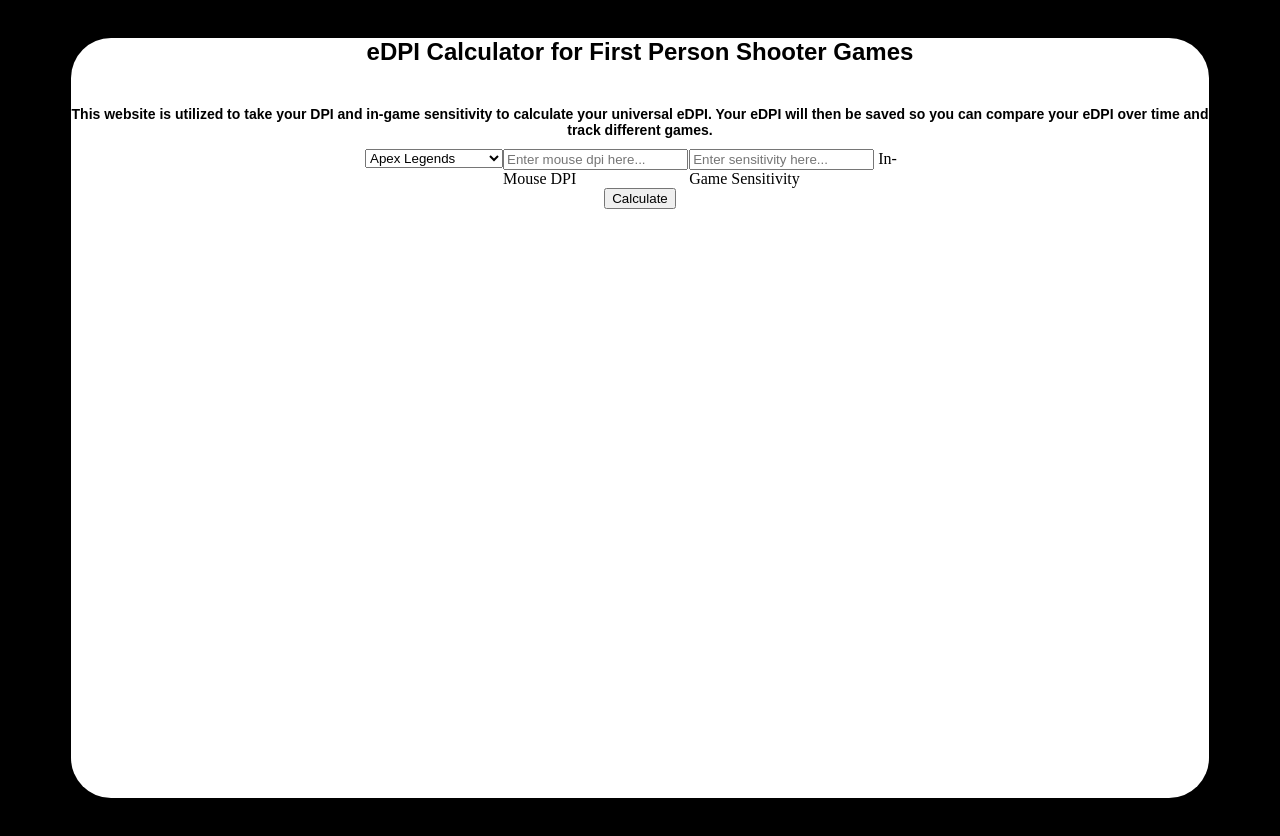
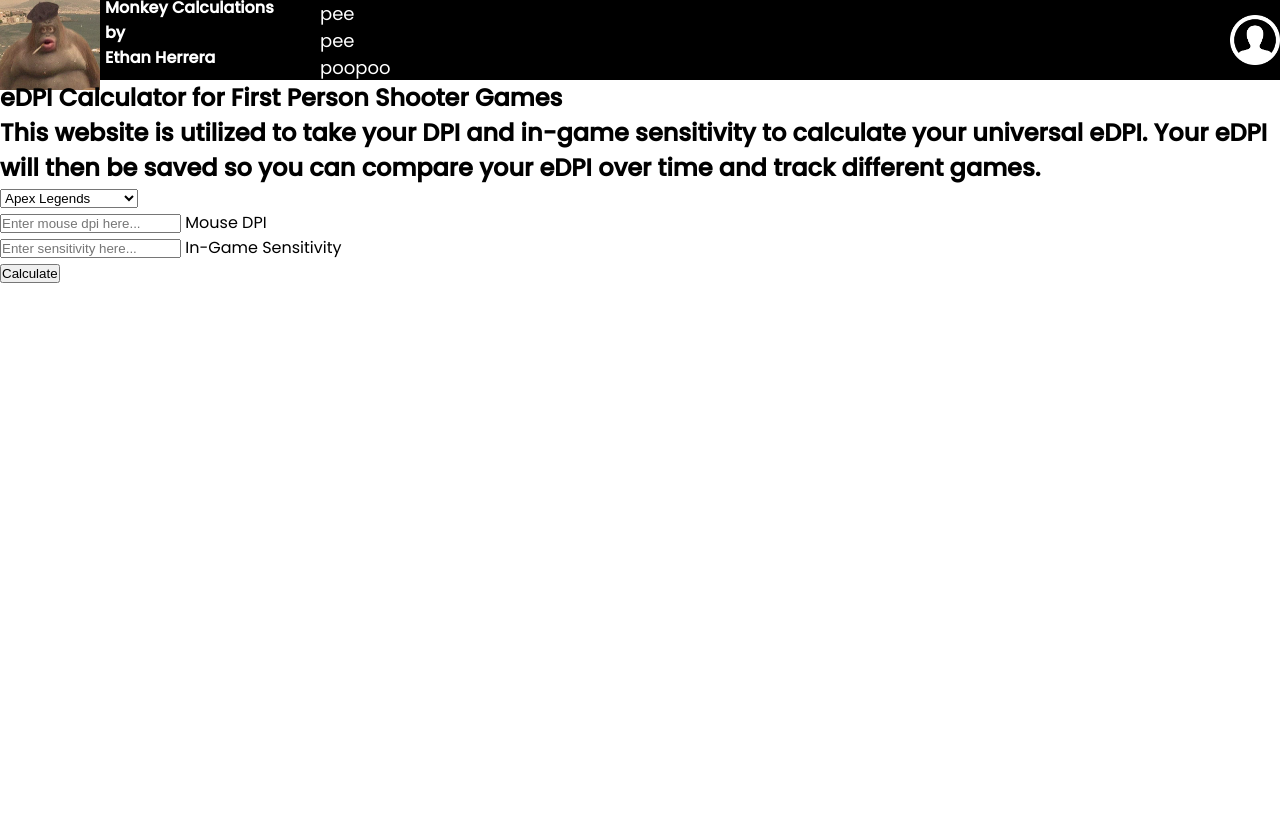
Before and after one commit to ethanherrera/eDPI-Calculator, a plain HTML site: page index.html in a window 1280 px wide. After the commit the page ends 800 px from the top, so only its background shows below. Drawn offline with Linux system fonts and the light colour scheme.

Commit message:
added css

```diff
--- a/index.html
+++ b/index.html
@@ -3,16 +3,40 @@
         <head>
                 <title>eDPI Calculator</title>
                 <link href="./style.css" type="text/css" rel="stylesheet" />
+                <link rel="preconnect" href="https://fonts.gstatic.com">
+                <link href="https://fonts.googleapis.com/css2?family=Poppins:wght@400;500&display=swap" rel="stylesheet">
         </head>
         <body>
+
+                <header>
+                        <div class="logo-container">
+                                <img src="./monke.jpg" alt="Monke Logo">
+                                <h4 class="logo">Monkey Calculations <br>by<br>Ethan Herrera</h4>
+                        </div>
+                        <nav class="navigation">
+                                <ul class="nav-links">
+                                        <li><a href="" class="nav-link">pee</a></li>
+                                        <li><a href="" class="nav-link">pee</a></li>
+                                        <li><a href="" class="nav-link">poopoo</a></li>
+                                </ul>
+                        </nav>
+                        <div class="account-container">
+                                <img src="./account-icon3.png" alt="Account-Icon">
+                        </div>
+                </header>
+
                 <main>
-                        <section class="info">
-                                <h1>eDPI Calculator for First Person Shooter Games</h1>
-                                <h2>This website is utilized to take your DPI and in-game sensitivity to calculate your universal eDPI. Your eDPI will then be saved so you can compare your eDPI over time and track different games.</h2>
-                        </section>
+                <section>
+                        <div class="introduction">
+                                <div class="introduction-text">
+                                        <h1>eDPI Calculator for First Person Shooter Games</h1>
+                                        <h2>This website is utilized to take your DPI and in-game sensitivity to calculate your universal eDPI. Your eDPI will then be saved so you can compare your eDPI over time and track different games.</h2>
+                                </div>
+                        </div>
+
                         <form action="submission.html" method="POST" class=dpi-calc>
                                 <div class="input-fields">
-                                        <div class="game-select">
+                                        <div class="game-select, input">
                                                 <select id="game" name="game">
                                                         <option value="Apex Legends">Apex Legends</option>
                                                         <option value="Cold War">Cold War</option>
@@ -25,20 +49,22 @@
                                                         <option value="Valorant">Valorant</option>
                                                 </select>
                                         </div>
-                                        <div class="dpi-select">
+                                        <div class="dpi-select, input">
                                                 <input type="number" name="dpi" id="dpi" value placeholder="Enter mouse dpi here..." min="1">
                                                 <label for="dpi">Mouse DPI</label>
                                         </div>
 
-                                        <div class="sens-select">
+                                        <div class="sens-select, input">
                                                 <input type="number" name="sens" id="sens" value placeholder="Enter sensitivity here..." min=".00000001">
                                                 <label for="sens">In-Game Sensitivity</label>
                                         </div>
                                 </div>
                         </form>
-                        <form class="btn">
-                                <input type="submit" value="Calculate" class="calculate">
-                        </form>
+                </section>
+                <form class="btn">
+                        <input type="submit" value="Calculate" class="calculate">
+                 </form>
+
                 </main>
         </body>
 </html>
--- a/style.css
+++ b/style.css
@@ -1,43 +1,67 @@
-h1{
-        text-align: center;
-        color: black;
-        font-family:Arial, Helvetica, sans-serif;
-        margin-top: 20px;
+*{
+        margin: 0;
+        padding: 0;
+        box-sizing: border-box;
 }
 
-h2{
-        text-align: center;
-        color: black;
-        font-family:Arial, Helvetica, sans-serif;
-        font-size: 14px;
-        padding-top: 20px;
+body{
+        font-family: 'Poppins', sans-serif;
 }
 
-main{
-        background-color:white;
-        width: 90%;
-        margin: 3% auto;
-        border-radius: 40px;
-        height: 95vh;
-}
-body{
-        background-color: black;
+button{
+        font-family: 'Poppins', sans-serif;
 }
 
-.dpi-calc{
-        max-width: 550px;
-        margin: 0 auto;
+header{
         display: flex;
+        height:10vh;
+        width: 100vw;
+        margin:auto;
+        align-items: center;
+        background: black;
 }
 
-.input-fields{
+.logo-container, .navigation, .account-container{
         display:flex;
 }
 
-.btn, .calculate{
-        text-align: center;
+.logo-container{
+        flex: 1;
 }
 
-.calculate{
-        cursor: pointer;
+.logo{
+        font-weight: 400px;
+        margin:5px;
+        color:white;
 }
+
+.navigation{
+        flex: 2;
+}
+
+.nav-links{
+        list-style: none;
+        justify-content: space-around;
+}
+
+.nav-link{
+        color: white;
+        font-size: 18px;
+        text-decoration: none;
+}
+
+.account-container{
+        flex: 1;
+        justify-content: flex-end;
+}
+
+.logo-container img{
+        width: 100px;
+        height:100px;
+        background: white;
+}
+
+.account-container img{
+        width: 50px;
+        height: 50px;
+}
```
Also changed, not shown: account-icon.png (added), account-icon2.png (added), account-icon3.png (added), monke.jpg (added).
